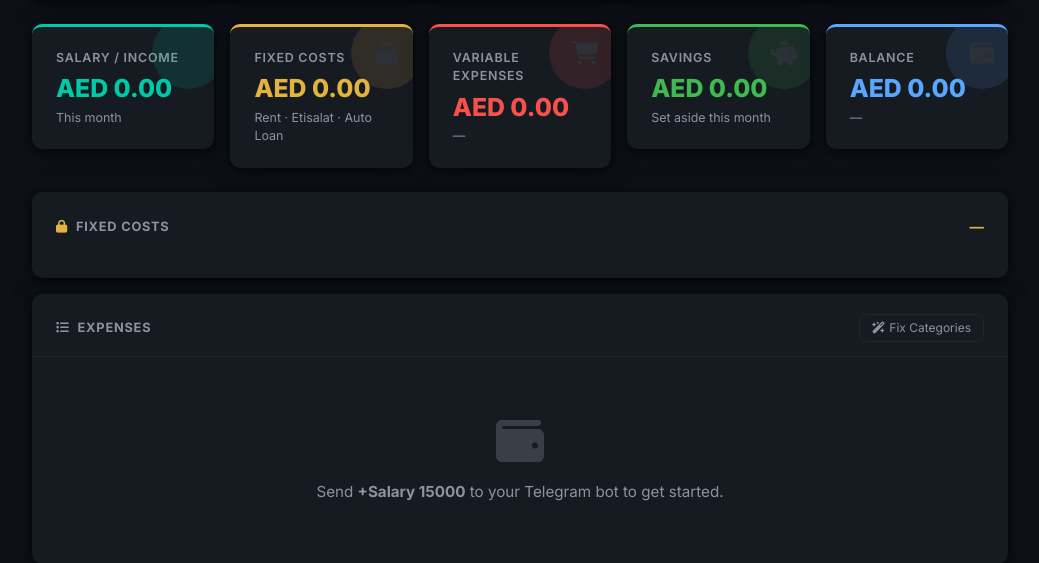
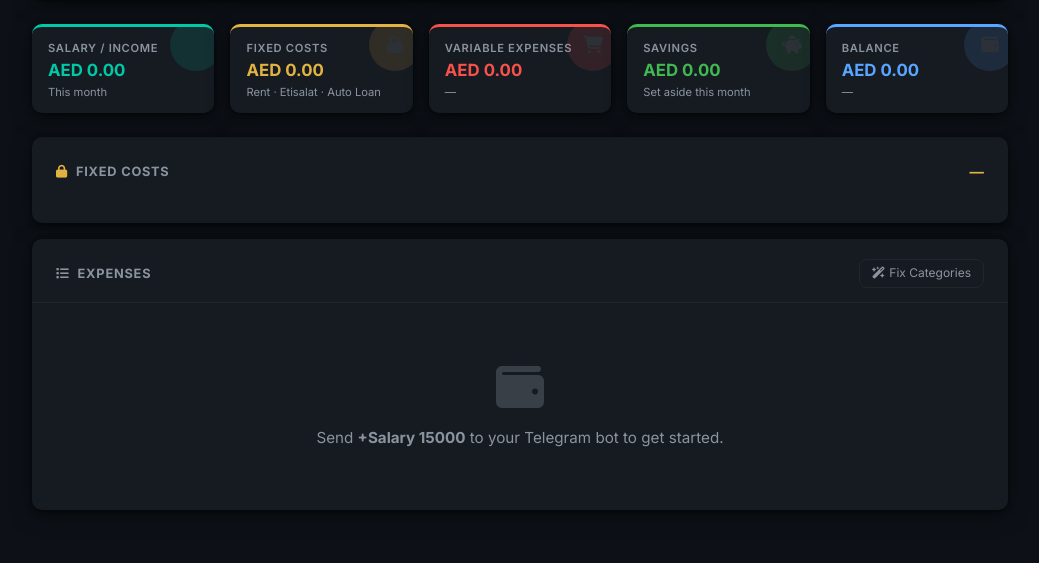
Before and after one commit to mastries96-commits/expense-tracker, a Flask app: page / in a window 1280 px wide. Shown: the part 1164-1727 px from the top of the page, without its empty margins (240-1279 px from the left). After the commit the page ends 1702 px from the top, so only its background shows below. Run offline with Flask 3, Linux system fonts and the light colour scheme; the visitor is signed in with stand-in values (Sample User, id 1); data that the repository does not hold is empty; some libraries are stand-ins or nearby versions.

Commit message:
Shrink stat cards to compact size
Reduced padding, value font-size, and icon to match the compact style of the fixed costs row.

Co-Authored-By: Claude Sonnet 4.6 <noreply@anthropic.com>

```diff
--- a/dashboard/templates/index.html
+++ b/dashboard/templates/index.html
@@ -160,25 +160,25 @@
       background: var(--card);
       border-radius: var(--radius);
       box-shadow: var(--shadow);
-      padding: 22px 24px;
+      padding: 13px 16px;
       position: relative; overflow: hidden;
     }
     .stat-card .icon-bg {
-      position: absolute; right: -10px; top: -10px;
-      width: 72px; height: 72px; border-radius: 50%;
+      position: absolute; right: -8px; top: -8px;
+      width: 52px; height: 52px; border-radius: 50%;
       display: flex; align-items: center; justify-content: center;
-      font-size: 1.5rem; opacity: .12;
+      font-size: 1.1rem; opacity: .12;
     }
     .stat-card .label {
-      font-size: .78rem; font-weight: 600;
+      font-size: .7rem; font-weight: 600;
       text-transform: uppercase; letter-spacing: .06em;
-      color: var(--muted); margin-bottom: 8px;
+      color: var(--muted); margin-bottom: 4px;
     }
     .stat-card .value {
-      font-size: 1.55rem; font-weight: 800;
-      line-height: 1.1; margin-bottom: 6px;
-    }
-    .stat-card .sub { font-size: .78rem; color: var(--muted); }
+      font-size: 1.05rem; font-weight: 700;
+      line-height: 1.2; margin-bottom: 3px;
+    }
+    .stat-card .sub { font-size: .7rem; color: var(--muted); }
 
     .card-income  { border-top: 3px solid var(--income);  }
     .card-fixed   { border-top: 3px solid var(--fixed);   }
```
